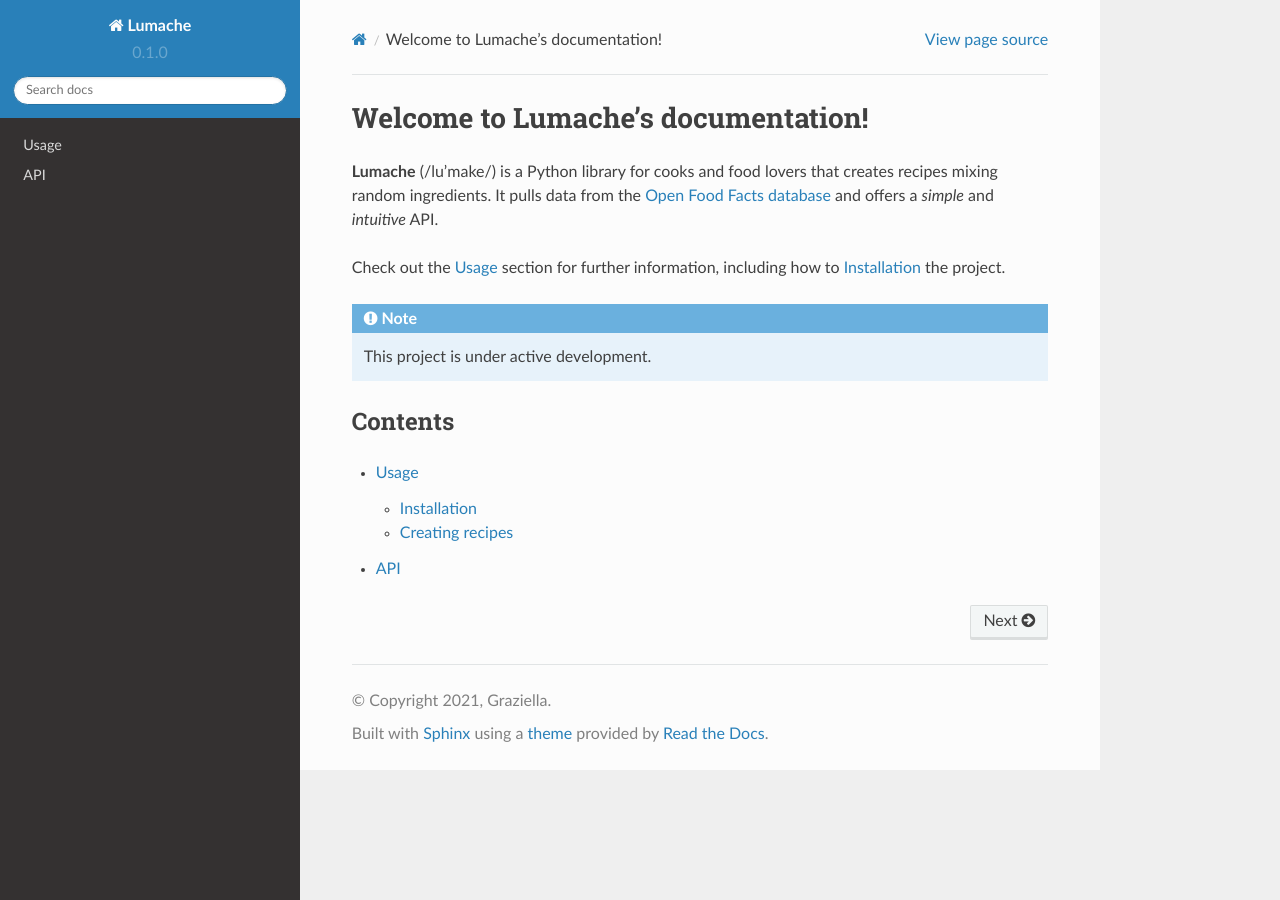
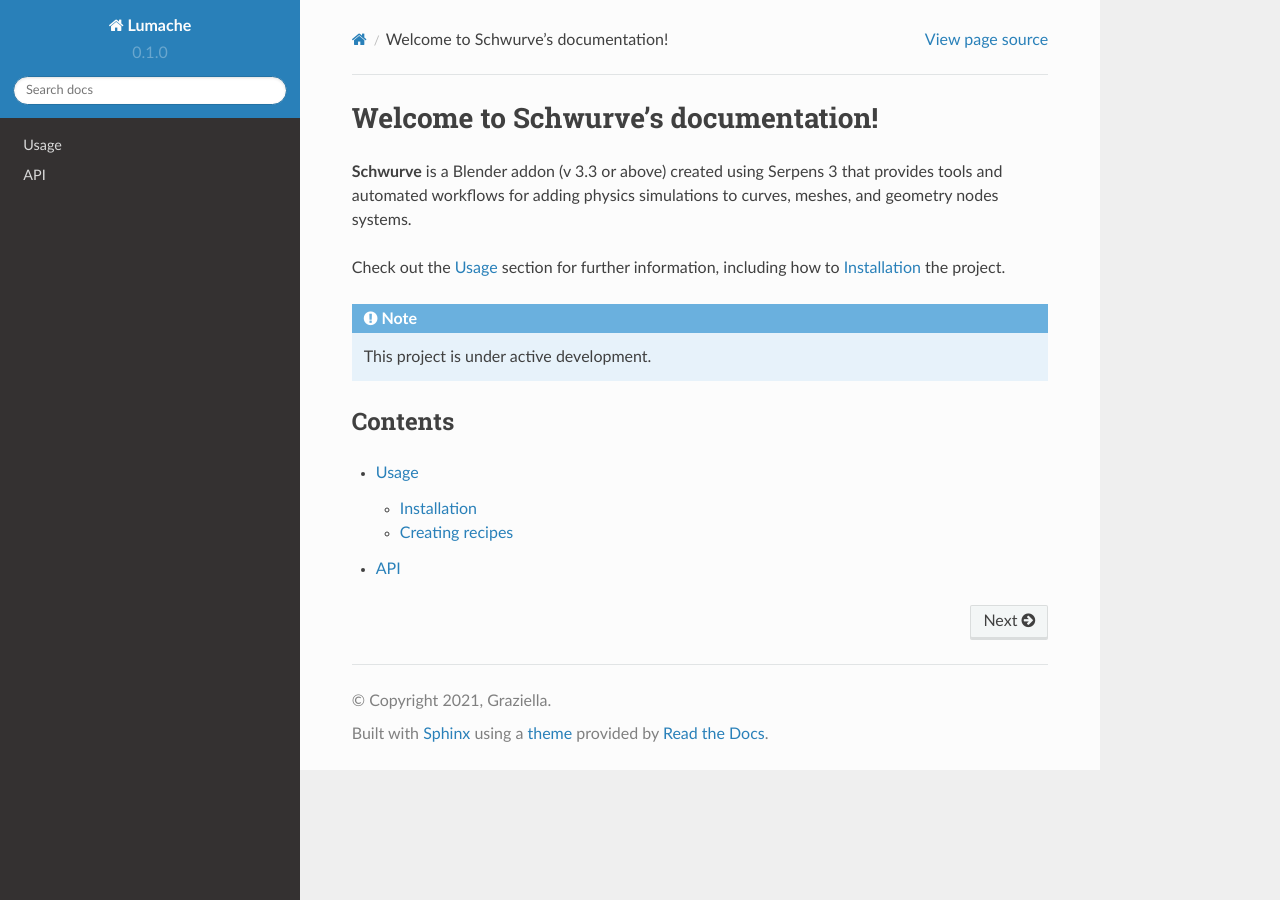
Before and after one commit to Ayjent/SchwurveTest, a Sphinx documentation site: the page built from docs/source/index.rst, in a window 1280 px wide. Built offline with Sphinx 7.4.7 and the Read the Docs theme 2.0.0, drawn with Linux system fonts in a browser that asks for light colours.

Commit message:
Update index.rst

```diff
--- a/docs/source/index.rst
+++ b/docs/source/index.rst
@@ -1,10 +1,10 @@
-Welcome to Lumache's documentation!
+Welcome to Schwurve's documentation!
 ===================================
 
-**Lumache** (/lu'make/) is a Python library for cooks and food lovers
-that creates recipes mixing random ingredients.
-It pulls data from the `Open Food Facts database <https://world.openfoodfacts.org/>`_
-and offers a *simple* and *intuitive* API.
+**Schwurve** is a Blender addon (v 3.3 or above) created using Serpens 3 that
+provides tools and automated workflows for adding physics simulations to curves,
+meshes, and geometry nodes systems.
+
 
 Check out the :doc:`usage` section for further information, including
 how to :ref:`installation` the project.
```
